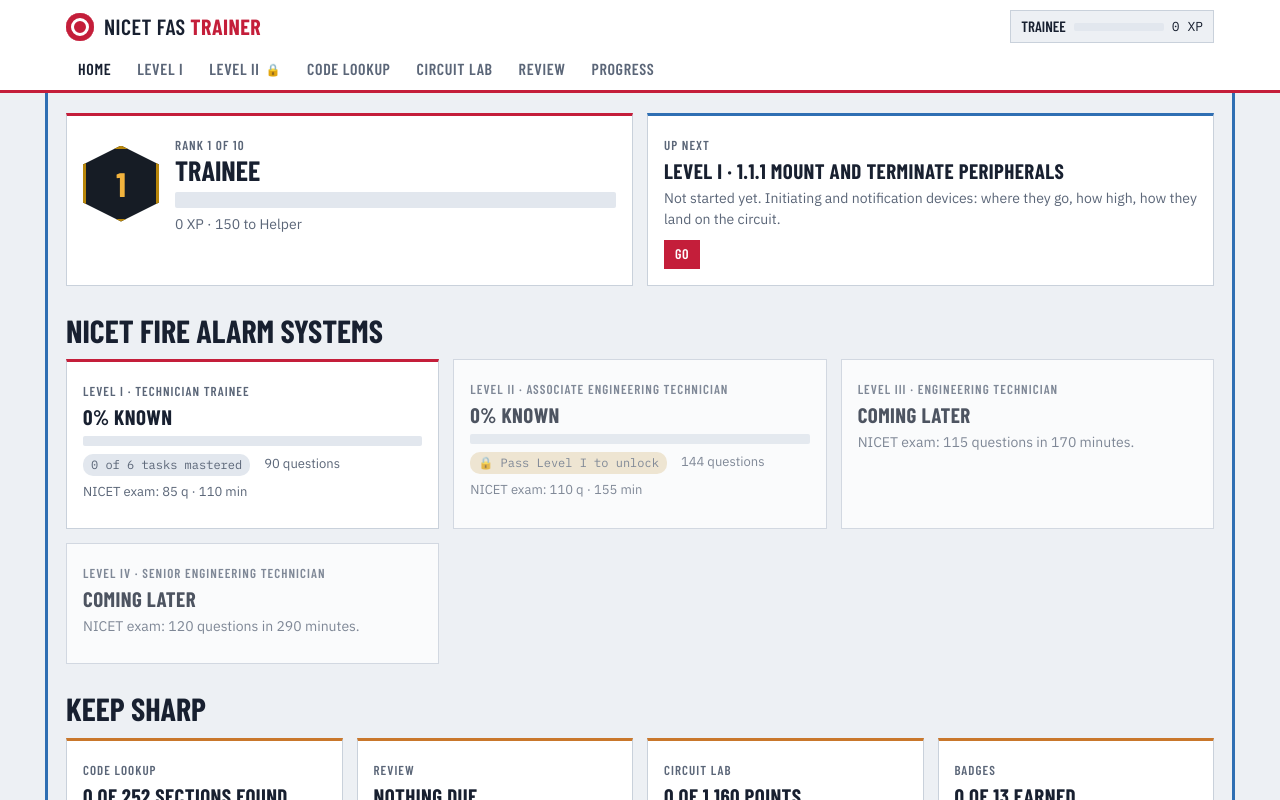
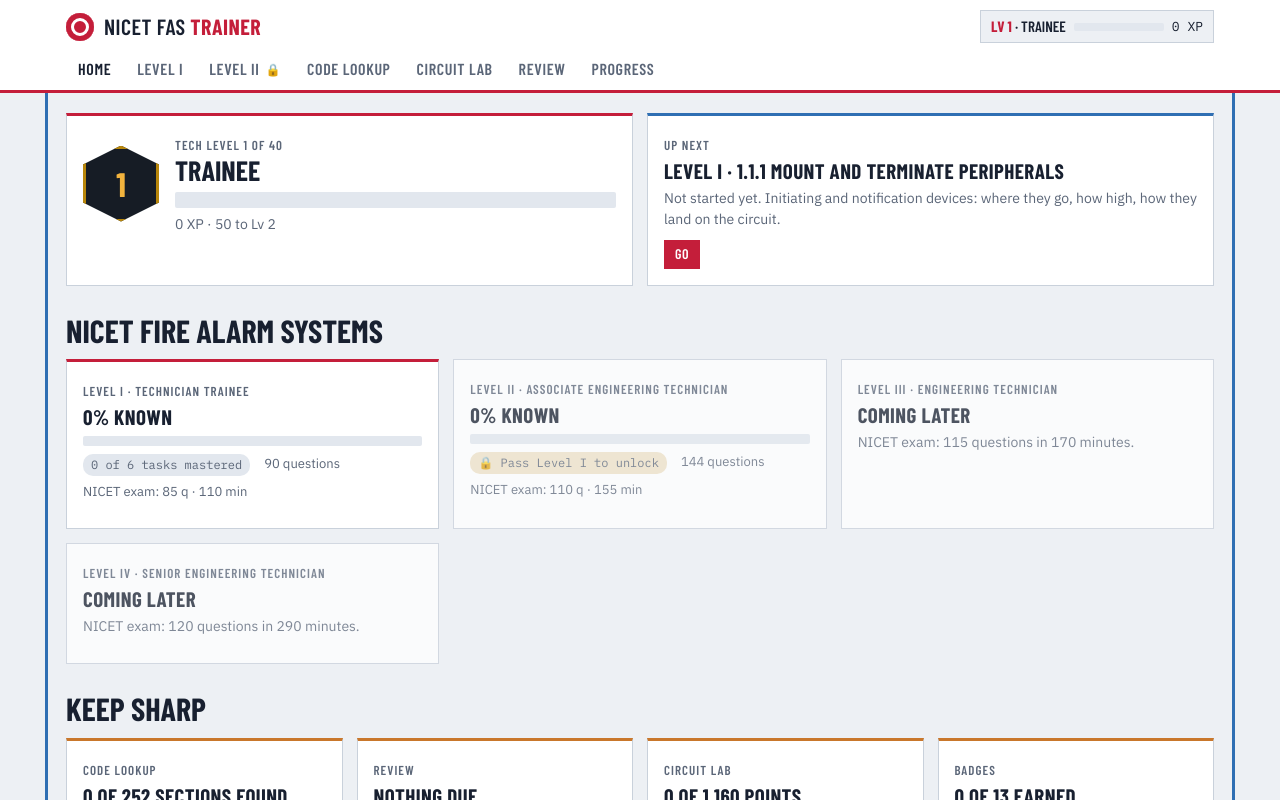
Before and after one commit to ShootC/nicet-fas-trainer, a website with bundled scripts: page index.html in a window 1280 px wide. Shown: the top 800 px of the page. Built offline with nearby package versions, Linux system fonts and the light colour scheme.

Commit message:
Replace the 10 ranks with Tech Levels: Lv 1 to a cap of 40, MMORPG-style curve (#4)
Players now have a numbered Tech Level (shown as Lv 12) alongside their XP.
NICET Level I-IV keep their Roman numerals.

- XP to go from Lv n to n+1 is 50 + 3.2 x (n - 1)^1.5, rounded to 5, set in
  data/config.js. Lv 2 takes 50 XP; Lv 40 takes 13,720 in total.
- The cap is 40 while Levels I-II are released and rises to 60 and 80 as
  Level III and IV come out. XP past the cap is banked.
- The ten titles now name bands of levels, Trainee (Lv 1-4) to Master Tech
  (Lv 40).
- An ordinary level-up shows a toast; a new title or reaching the cap shows
  a pop-up.
- The app bar, Home and Progress show the level. Progress lists the title
  bands with the XP to reach each one.
- Existing profiles move to seenLevel silently; nothing earlier is
  celebrated again.
- check-data validates the titles, caps and curve.

Co-authored-by: Claude Opus 5.5 <noreply@anthropic.com>

```diff
--- a/css/app.css
+++ b/css/app.css
@@ -53,10 +53,11 @@ a{color:var(--cool)}
 .brand-t b{color:var(--accent)}
 .rankchip{display:grid;grid-template-columns:auto 90px auto;align-items:center;gap:8px;text-decoration:none;color:var(--fg);padding:4px 10px;border:1px solid var(--line);background:var(--bg);min-width:0}
 .rc-rank{font-family:var(--font-display);font-weight:600;text-transform:uppercase;font-size:15px;white-space:nowrap}
+.rc-rank b{color:var(--accent)}
 .rc-bar{height:8px;background:var(--chip);overflow:hidden;border-radius:2px}
 .rc-bar i{display:block;height:100%;background:var(--gold);width:0;transition:width .4s}
 .rc-xp{font-family:var(--font-mono);font-size:13px;white-space:nowrap}
-@media (max-width:560px){.rankchip{grid-template-columns:auto auto}.rc-bar{display:none}.brand-t{font-size:19px}}
+@media (max-width:560px){.rankchip{grid-template-columns:auto auto}.rc-bar{display:none}.brand-t{font-size:19px}.rc-title{display:none}}
 .tabs{display:flex;gap:2px;overflow-x:auto;scrollbar-width:none;padding-bottom:0}
 .tabs::-webkit-scrollbar{display:none}
 .tabs a{flex:none;padding:8px 12px 9px;font-family:var(--font-display);font-weight:600;font-size:16px;text-transform:uppercase;letter-spacing:.04em;color:var(--muted);text-decoration:none;border-bottom:3px solid transparent;margin-bottom:-3px;display:flex;align-items:center;gap:6px;white-space:nowrap}
--- a/data/config.js
+++ b/data/config.js
@@ -18,18 +18,31 @@ export const CONFIG = {
   // this is the trainer's bar, deliberately set above a bare pass.
   passMark: 0.75,
 
-  // Rank ladder. Rename or re-space freely; XP is recalculated from progress, so nothing breaks.
-  ranks: [
-    { xp: 0,    name: 'Trainee' },
-    { xp: 150,  name: 'Helper' },
-    { xp: 400,  name: 'Apprentice' },
-    { xp: 750,  name: 'Installer' },
-    { xp: 1200, name: 'Device Tech' },
-    { xp: 1750, name: 'Service Tech' },
-    { xp: 2400, name: 'Inspection Tech' },
-    { xp: 3200, name: 'Lead Tech' },
-    { xp: 4200, name: 'Senior Tech' },
-    { xp: 5500, name: 'Master Tech' }
+  // Tech Level: the player's own level, shown as "Lv 12". NICET Level I-IV keep their Roman numerals.
+  // XP to go from Lv n to Lv n+1 = start + a × (n − 1)^p, rounded to the nearest 5. Early levels come
+  // every few answers and later ones take longer, MMORPG style. With these numbers Lv 2 takes 50 XP,
+  // Lv 40 takes 13,720 in total, Lv 60 36,450 and Lv 80 73,825. Retune freely: XP is recalculated from
+  // saved progress, so nothing breaks.
+  levelCurve: { start: 50, a: 3.2, p: 1.5 },
+
+  // The cap rises as NICET levels are released (a level counts once it is no longer "comingSoon"):
+  // Lv 40 with Levels I-II, 60 with Level III, 80 with Level IV. XP earned past the cap is kept
+  // and counts as soon as the cap rises.
+  levelCap: { l1: 40, l2: 40, l3: 60, l4: 80 },
+
+  // Titles for bands of Tech Levels. Each title starts at the level shown and lasts until the next one.
+  // Add titles past Lv 40 when Level III arrives. Keep them clear of NICET's own grade names.
+  titles: [
+    { lv: 1,  name: 'Trainee' },
+    { lv: 5,  name: 'Helper' },
+    { lv: 9,  name: 'Apprentice' },
+    { lv: 13, name: 'Installer' },
+    { lv: 17, name: 'Device Tech' },
+    { lv: 21, name: 'Service Tech' },
+    { lv: 25, name: 'Inspection Tech' },
+    { lv: 29, name: 'Lead Tech' },
+    { lv: 33, name: 'Senior Tech' },
+    { lv: 40, name: 'Master Tech' }
   ],
 
   // A task counts as mastered when this share of its questions are known
--- a/index.html
+++ b/index.html
@@ -26,8 +26,8 @@
       <span class="brand-mark" aria-hidden="true"></span>
       <span class="brand-t">NICET FAS <b>Trainer</b></span>
     </a>
-    <a class="rankchip" href="#/progress" id="rankChip" aria-label="Your rank and XP">
-      <span class="rc-rank" id="rcRank">Rank 1</span>
+    <a class="rankchip" href="#/progress" id="rankChip" aria-label="Your Tech Level and XP">
+      <span class="rc-rank" id="rcRank"><b>Lv 1</b></span>
       <span class="rc-bar"><i id="rcBar"></i></span>
       <span class="rc-xp" id="rcXp">0 XP</span>
     </a>
--- a/js/app.js
+++ b/js/app.js
@@ -1,7 +1,7 @@
 // Boot, hash router, app bar.
-import { $, $$, modal, esc } from './util.js';
+import { $, $$, modal, esc, toast } from './util.js';
 import { state, save, onChange, dueReviews } from './store.js';
-import { totalXP, rankFor, isUnlocked, earnedBadges } from './xp.js';
+import { totalXP, levelFor, titleFor, nextTitle, nextNicetLevel, isUnlocked, earnedBadges } from './xp.js';
 import { BADGE_XP } from '../data/badges.js';
 import * as home from './views/home.js';
 import * as level from './views/level.js';
@@ -53,11 +53,11 @@ function route() {
   location.replace('#/home');
 }
 
-let lastRank = null;
+let lastLevel = null;
 function paintBar() {
   const xp = totalXP();
-  const r = rankFor(xp);
-  $('#rcRank').textContent = r.name;
+  const r = levelFor(xp);
+  $('#rcRank').innerHTML = '<b>Lv ' + r.lv + '</b><span class="rc-title"> · ' + esc(r.title) + '</span>';
   $('#rcXp').textContent = xp.toLocaleString('en-US') + ' XP';
   $('#rcBar').style.width = Math.round(r.frac * 100) + '%';
   $('#l2Lock').hidden = isUnlocked('l2');
@@ -66,14 +66,22 @@ function paintBar() {
   b.hidden = !due;
   b.textContent = due;
   const S = state();
-  if (lastRank !== null && r.n > lastRank && r.n > (S.seenRank || 1)) {
-    S.seenRank = r.n;
+  // Level-ups: a toast for an ordinary level, a pop-up for a new title or reaching the cap.
+  if (lastLevel !== null && r.lv > lastLevel && r.lv > (S.seenLevel || 1)) {
+    const before = Math.max(lastLevel, S.seenLevel || 1);
+    S.seenLevel = r.lv;
     save();
-    modal('<div class="eyebrow">Rank up</div><div class="rankbadge">' + r.n + '</div><div class="rankname">' + esc(r.name) +
-      '</div><p class="muted" style="margin-top:8px">' + xp.toLocaleString('en-US') + ' XP' +
-      (r.next ? ' · next: ' + esc(r.next.name) + ' at ' + r.next.xp.toLocaleString('en-US') + ' XP' : ' · top rank') + '</p>');
+    if (r.title !== titleFor(before) || r.atCap) {
+      const nt = nextTitle(r.lv); const nn = nextNicetLevel();
+      modal('<div class="eyebrow">Level up' + (r.title !== titleFor(before) ? ' · new title' : '') + '</div><div class="rankbadge">' + r.lv + '</div><div class="rankname">' + esc(r.title) +
+        '</div><p class="muted" style="margin-top:8px">Tech Level ' + r.lv + ' · ' + xp.toLocaleString('en-US') + ' XP' +
+        (nt ? ' · ' + esc(nt.name) + ' at Lv ' + nt.lv : '') + '</p>' +
+        (r.atCap ? '<p class="small muted">Lv ' + r.cap + ' is the top level for now.' + (nn ? ' The cap rises when ' + esc(nn.name) + ' opens, and the XP you earn from here is banked for it.' : '') + '</p>' : ''));
+    } else {
+      toast('Level up · Lv ' + r.lv);
+    }
   }
-  lastRank = r.n;
+  lastLevel = r.lv;
   checkBadges();
 }
 
@@ -110,8 +118,14 @@ window.addEventListener('storage', e => { if (e.key && e.key.startsWith('fas-cir
 window.addEventListener('focus', paintBar);
 document.addEventListener('visibilitychange', () => { if (!document.hidden) paintBar(); });
 
-lastRank = rankFor(totalXP()).n;
-if (!state().seenRank || state().seenRank < lastRank) { state().seenRank = lastRank; save(); }
+// Nothing is celebrated for progress made before this load (or before Tech Levels existed).
+lastLevel = levelFor(totalXP()).lv;
+{
+  const S = state(); let fix = false;
+  if ('seenRank' in S) { delete S.seenRank; fix = true; } // replaced by seenLevel
+  if (!S.seenLevel || S.seenLevel < lastLevel) { S.seenLevel = lastLevel; fix = true; }
+  if (fix) save();
+}
 paintBar();
 route();
 
--- a/js/store.js
+++ b/js/store.js
@@ -15,7 +15,7 @@ const blank = () => ({
   exams: {},    // level id    -> [{ at, n, right, pct, pass, secs }]
   days: [],     // study days, yyyy-mm-dd
   stats: { perfect: 0, graduated: 0 }, // counters badges need that are not derivable from answers
-  seenRank: 1,
+  seenLevel: 1, // highest Tech Level already celebrated
   // badges: { id: time earned in ms, 0 if unknown } is added by app.js on first load. It is left out
   // here on purpose, so a profile without it is caught up silently instead of showing old badges as new.
   settings: { theme: 'auto' }
--- a/js/views/home.js
+++ b/js/views/home.js
@@ -3,7 +3,7 @@ import { el, esc, pct, fmtInt } from '../util.js';
 import { LEVELS } from '../../data/levels.js';
 import { CONFIG } from '../../data/config.js';
 import { QUESTIONS } from '../../data/questions/index.js';
-import { totalXP, rankFor, levelStats, taskStats, isUnlocked, lookupStats, labPoints, streak, earnedBadges } from '../xp.js';
+import { totalXP, levelFor, levelStats, taskStats, isUnlocked, lookupStats, labPoints, streak, earnedBadges } from '../xp.js';
 import { BADGES } from '../../data/badges.js';
 import { dueReviews } from '../store.js';
 import { isInstalled } from '../pwa.js';
@@ -25,14 +25,16 @@ function nextStep() {
 }
 
 export function render(main) {
-  const xp = totalXP(); const r = rankFor(xp); const n = nextStep();
+  const xp = totalXP(); const r = levelFor(xp); const n = nextStep();
   const lk = lookupStats(); const due = dueReviews().length; const days = streak();
 
   main.append(el('div', { class: 'grid g2' },
-    '<div class="card accent"><div class="rankcard"><div class="rankbadge" aria-hidden="true">' + r.n + '</div><div>' +
-      '<span class="eyebrow">Rank ' + r.n + ' of ' + CONFIG.ranks.length + '</span><div class="rankname">' + esc(r.name) + '</div>' +
+    '<div class="card accent"><div class="rankcard"><div class="rankbadge" aria-hidden="true">' + r.lv + '</div><div>' +
+      '<span class="eyebrow">Tech Level ' + r.lv + ' of ' + r.cap + '</span><div class="rankname">' + esc(r.title) + '</div>' +
       '<div class="meter gold big" style="margin-top:8px"><i style="width:' + Math.round(r.frac * 100) + '%"></i></div>' +
-      '<p class="small muted" style="margin:6px 0 0">' + fmtInt(xp) + ' XP' + (r.next ? ' · ' + fmtInt(r.next.xp - xp) + ' to ' + esc(r.next.name) : ' · top rank') + (days ? ' · ' + days + '-day streak' : '') + '</p>' +
+      '<p class="small muted" style="margin:6px 0 0">' + fmtInt(xp) + ' XP' +
+      (r.atCap ? ' · top level for now' + (r.banked ? ' · ' + fmtInt(r.banked) + ' XP banked' : '') : ' · ' + fmtInt(r.next - xp) + ' to Lv ' + (r.lv + 1)) +
+      (days ? ' · ' + days + '-day streak' : '') + '</p>' +
     '</div></div></div>' +
     '<a class="card cool" href="' + n.href + '"><span class="eyebrow">Up next</span><h3 style="margin-top:4px">' + esc(n.title) + '</h3><p class="muted small">' + esc(n.text) + '</p><span class="btn primary sm">Go</span></a>'));
 
--- a/js/xp.js
+++ b/js/xp.js
@@ -34,11 +34,48 @@ export function xpBreakdown() {
 }
 export const totalXP = () => xpBreakdown().total;
 
-export function rankFor(xp) {
-  const R = CONFIG.ranks; let i = 0;
-  while (i + 1 < R.length && xp >= R[i + 1].xp) i++;
-  const cur = R[i], next = R[i + 1] || null;
-  return { n: i + 1, name: cur.name, floor: cur.xp, next, frac: next ? (xp - cur.xp) / (next.xp - cur.xp) : 1 };
+/* ---- Tech Level ---- */
+export const MAX_LEVEL = 80;
+let TOTALS = null;
+// Total XP needed to reach each Tech Level: levelTotals()[lv], with Lv 1 at 0 XP.
+export function levelTotals() {
+  if (TOTALS) return TOTALS;
+  const { start, a, p } = CONFIG.levelCurve;
+  const step = n => Math.round((start + a * Math.pow(n - 1, p)) / 5) * 5;
+  TOTALS = [0, 0];
+  for (let lv = 2; lv <= MAX_LEVEL; lv++) TOTALS[lv] = TOTALS[lv - 1] + step(lv - 1);
+  return TOTALS;
+}
+// Highest Tech Level reachable right now: the largest cap among the NICET levels that are released.
+export function levelCap() {
+  let cap = 1;
+  for (const L of LEVELS) if (!L.comingSoon) cap = Math.max(cap, CONFIG.levelCap[L.id] || 0);
+  return Math.min(cap, MAX_LEVEL);
+}
+export function titleFor(lv) {
+  let t = CONFIG.titles[0];
+  for (const x of CONFIG.titles) if (lv >= x.lv) t = x;
+  return t.name;
+}
+// The next title above a level, if one exists below the cap: { lv, name } or null.
+export function nextTitle(lv) {
+  return CONFIG.titles.find(x => x.lv > lv && x.lv <= levelCap()) || null;
+}
+// The first NICET level still to come, for "the cap rises when Level III opens".
+export const nextNicetLevel = () => LEVELS.find(L => L.comingSoon) || null;
+
+// Tech Level for an XP total. next is the XP total for the next level (null at the cap);
+// frac is progress through the current level; banked is XP earned past the cap.
+export function levelFor(xp) {
+  const T = levelTotals(); const cap = levelCap();
+  let lv = 1;
+  while (lv < cap && xp >= T[lv + 1]) lv++;
+  const atCap = lv >= cap; const next = atCap ? null : T[lv + 1];
+  return {
+    lv, title: titleFor(lv), floor: T[lv], next, cap, atCap,
+    frac: atCap ? 1 : (xp - T[lv]) / (next - T[lv]),
+    banked: atCap ? xp - T[cap] : 0
+  };
 }
 
 /* ---- Mastery ---- */
```
Also changed, not shown: js/views/progress.js (+11 -4 lines), tools/check-data.mjs (+9 -0 lines), README.md.
